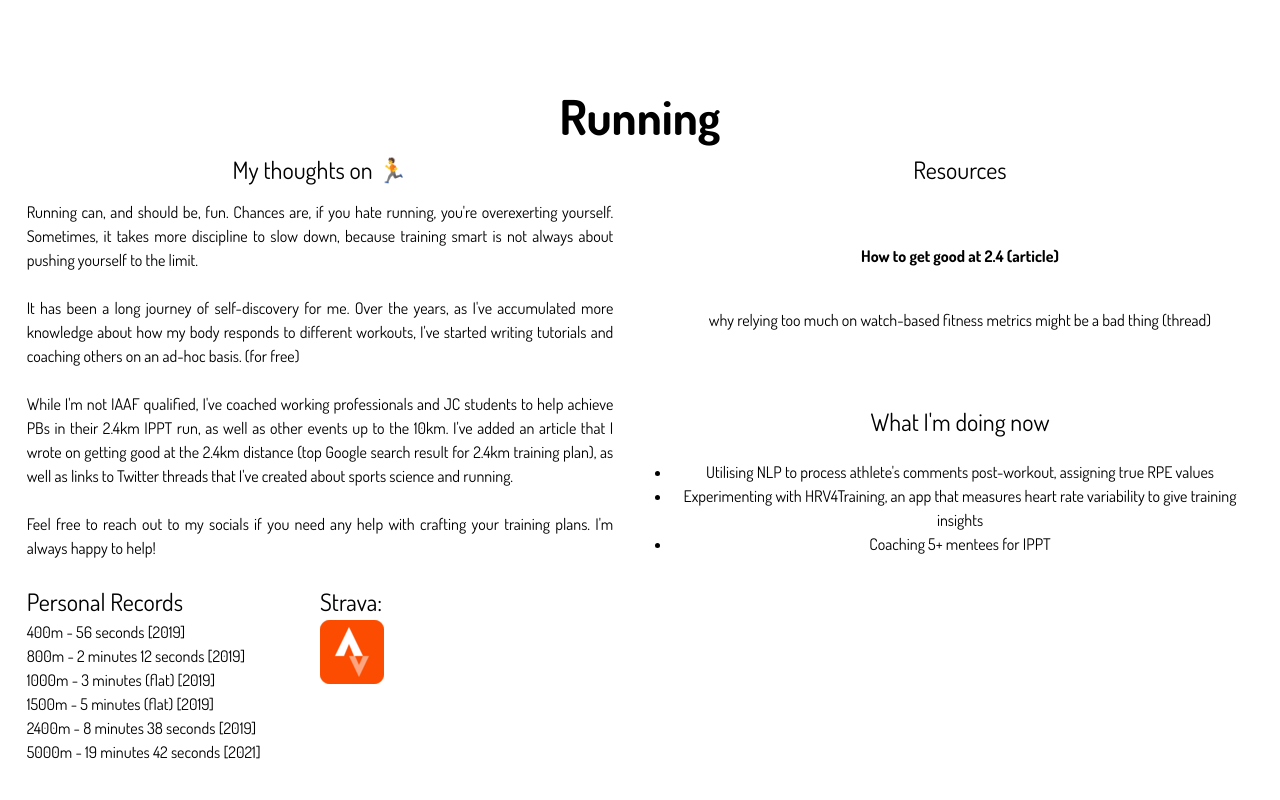
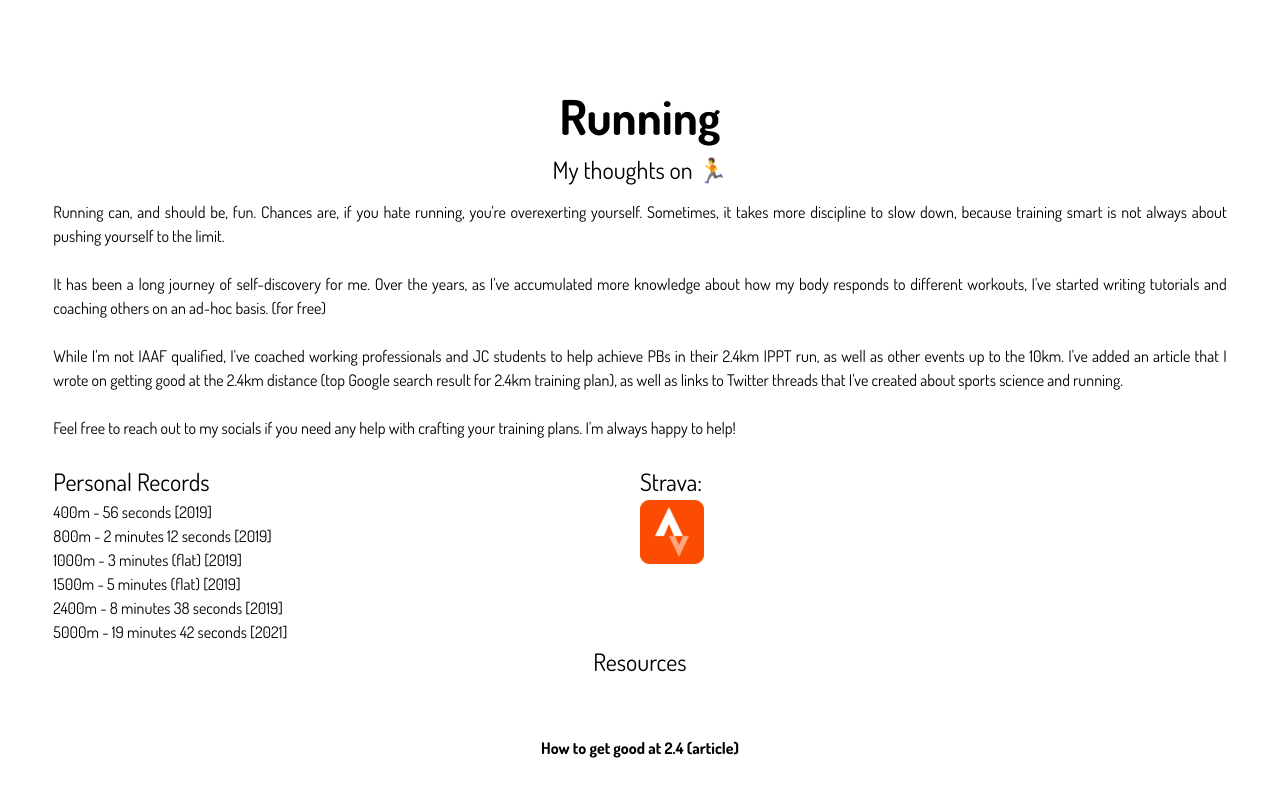
Before and after one commit to danielcwq/personal-website-current-build, a React (Create React App) app: page /running in a window 1280 px wide. Shown: the top 800 px of the page. Built offline with nearby package versions, Linux system fonts and the light colour scheme.

Commit message:
styling change for running

```diff
--- a/src/components/runningRevised.js
+++ b/src/components/runningRevised.js
@@ -6,7 +6,7 @@ export default function RunningRevised() {
         <div class = "font-dosis">
             <Navigation/>
             <h1 class="text-5xl flex justify-center md:pt-20 font-bold">Running</h1>
-            <div class = "grid grid-rows-1 grid-cols-2">
+            <div class = "md:grid-rows-1 grid-cols-2">
                 <div>
                     <div className = "">
                                 <div className = "md:max-w-xl mx-auto text-2xl text-center">
```
